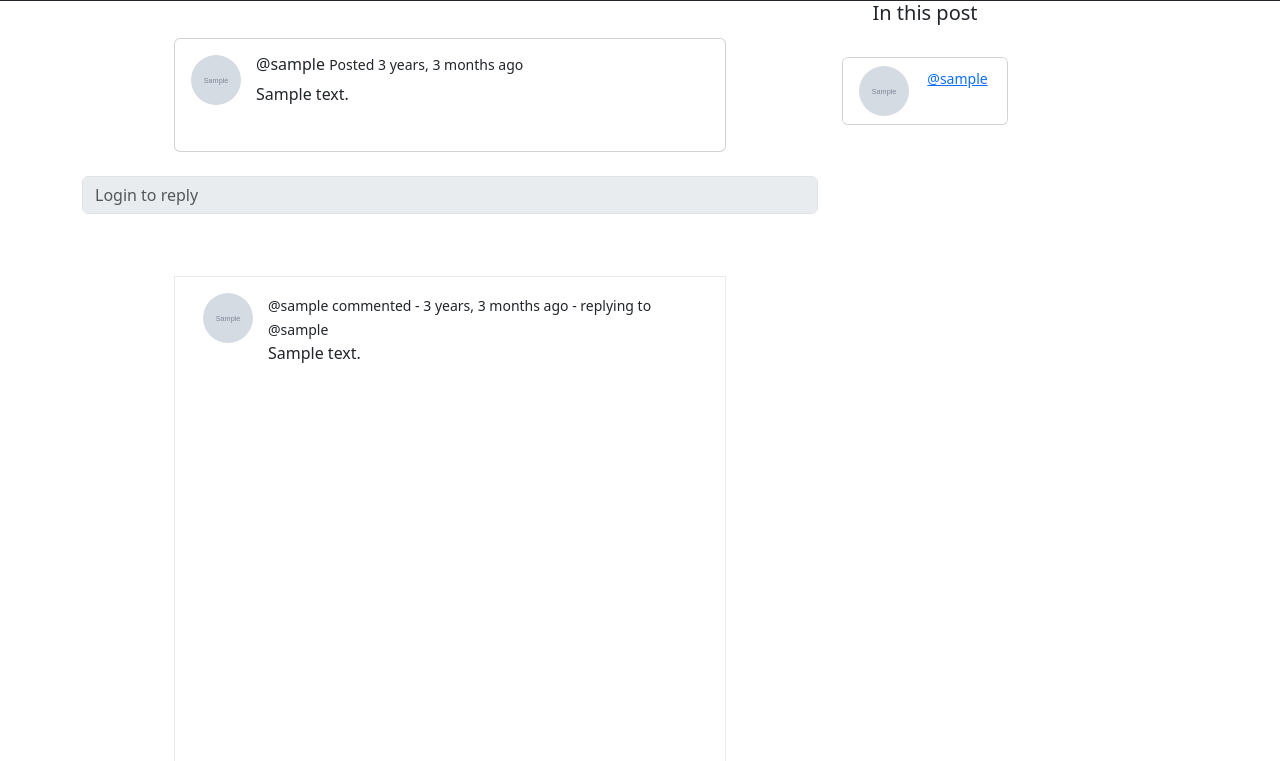
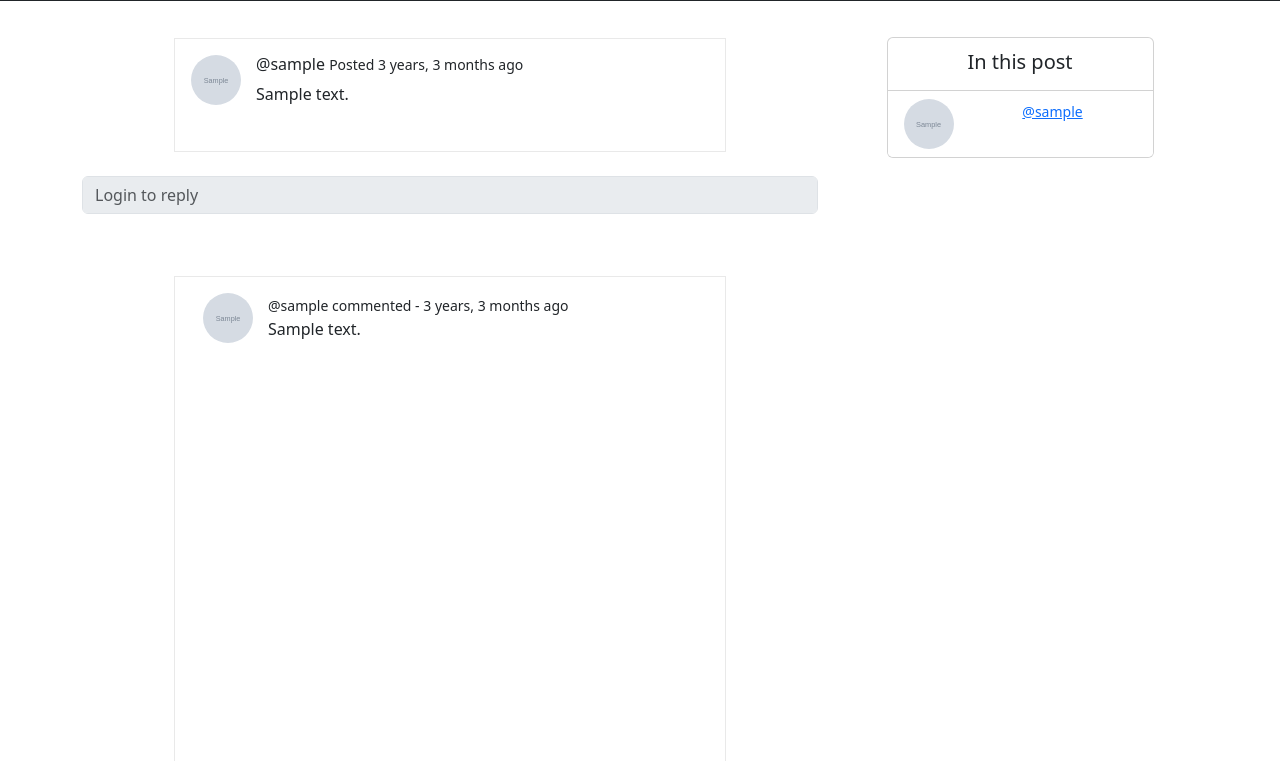
Before and after one commit to msrjr91/whisper, a Django app: page /viewpost/1/ in a window 1280 px wide. Shown: the part 39-800 px from the top of the page. Run offline with Django 4.2, Linux system fonts and the light colour scheme; tables that the repository leaves empty hold one stand-in row (values such as "Sample post"); grey boxes marked "Sample" are stand-in pictures.

Commit message:
post page style changes

```diff
--- a/whisper/templates/post.html
+++ b/whisper/templates/post.html
@@ -11,7 +11,7 @@
   <div class="row" style="height: 100%;">
     <div class="col-8" style="height: 100%; overflow: auto;">
 
-      <div class="card" style="width: 75%; margin-left: auto; margin-right: auto; height: 15%; margin-top: 5%;">
+      <div class="card" style="width: 75%; margin-left: auto; margin-right: auto; height: 15%; margin-top: 5%; border: 1px solid rgb(233, 233, 233); border-radius: 0;">
         <div class="card-body">
           <img src="{{post.user.profile.avatar.url}}" alt="" style="height: 50px; width: 50px; object-fit: cover; border-radius: 50%; float: left; margin-right: 15px;">
           <div class="container text-start">
@@ -29,10 +29,14 @@
       </div>
       <br>
       {% if request.user.is_authenticated %}
-      <div class="post-comment" style="height: 10%;">
+      <div class="container text-center" style="height: 10%; width:75%; border: 1px solid rgb(233, 233, 233);">
+        <div class="container text-start" style="padding-left: 1rem;">
+          <small>replying to @{{post.user}}...</small>
+        </div>
+
         <form method="POST" action="">
           {% csrf_token %}
-          <input class="form-control form-control-lg" name="comment-body" type="text" placeholder="Type your response" aria-label=".form-control-lg example" style="width: 75%; margin-right: auto; margin-left: auto; padding: 1rem; border-radius: 0;">
+          <input class="form-control form-control-lg" name="comment-body" type="text" placeholder="Type your response" aria-label=".form-control-lg example" style="width: 100%; margin-right: auto; margin-left: auto; padding: 1rem; border: none; border-radius: 0;">
         </form>
       </div>
       {% else %}
@@ -47,7 +51,7 @@
           <div class="card-body">
             <img src="{{comment.user.profile.avatar.url}}" alt="" style="height: 50px; width: 50px; object-fit: cover; border-radius: 50%; float: left; margin-right: 15px;">
             <div class="container text-start">
-              <small class="card-subtitle">@{{comment.user}} commented - {{post.created|timesince}} ago - replying to @{{post.user}}</small>
+              <small class="card-subtitle">@{{comment.user}} commented - {{post.created|timesince}} ago</small>
               <p class="card-text">{{comment.content}}</p>
               <div class="container text-end">
                 <small style="margin-right: 15px;"></small>
@@ -62,12 +66,11 @@
       </div>
     </div>
 
-    <div class="col-2" style="height: 100%; overflow: auto;">
-      <div class="empty-right" style="height: 100%;">
-        <h5>In this post</h5>
-        <br>
+    <div class="col-4" style="height: 100%; overflow: auto;">
+      <div class="empty-right" style="height: 100%; margin-top: 5%">
 
-        <div class="card">
+        <div class="card" style="width: 75%; margin-left: auto; margin-right: auto; margin-top: 10%;">
+          <h5 class="card-subtitle" style="padding: 1rem;">In this post</h5>
           {% if commented %}
           <ul class="list-group list-group-flush">
             {% for commenter in commented %}
```
